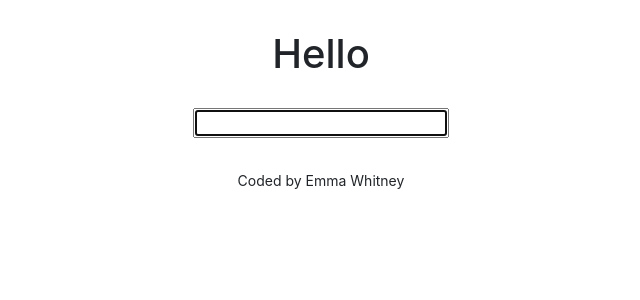
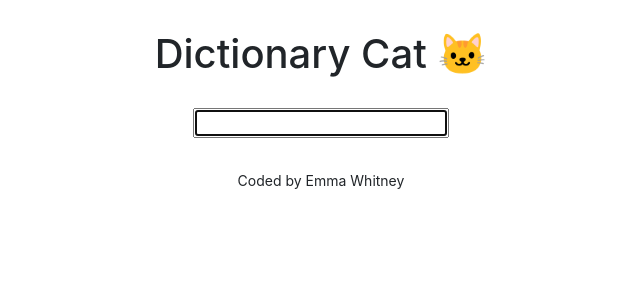
Before and after one commit to EmLu26/react-dictionary-app, a React (Create React App) app: page / in a window 1280 px wide. Shown: the top 300 px of the page, without its empty margins (319-959 px from the left). Built offline with nearby package versions, Linux system fonts and the light colour scheme.

Commit message:
Updated app.js h1

```diff
--- a/src/App.js
+++ b/src/App.js
@@ -6,7 +6,7 @@ function App() {
     <div className="App">
       <div className="container">
         <header className="App-header">
-          <h1>Hello</h1>
+          <h1>Dictionary Cat 🐱 </h1>
         </header>
         <main>
           <Dictionary />
```
